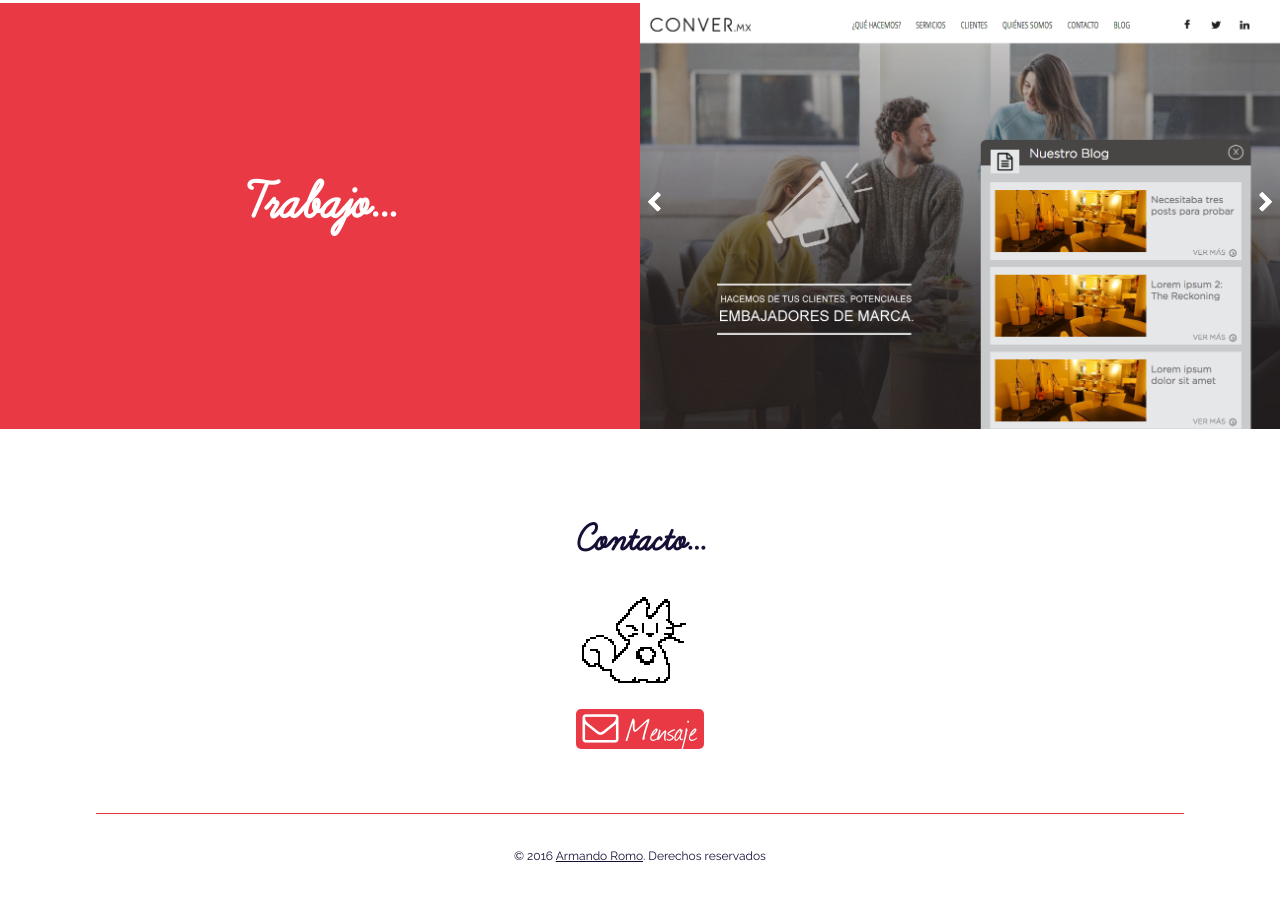
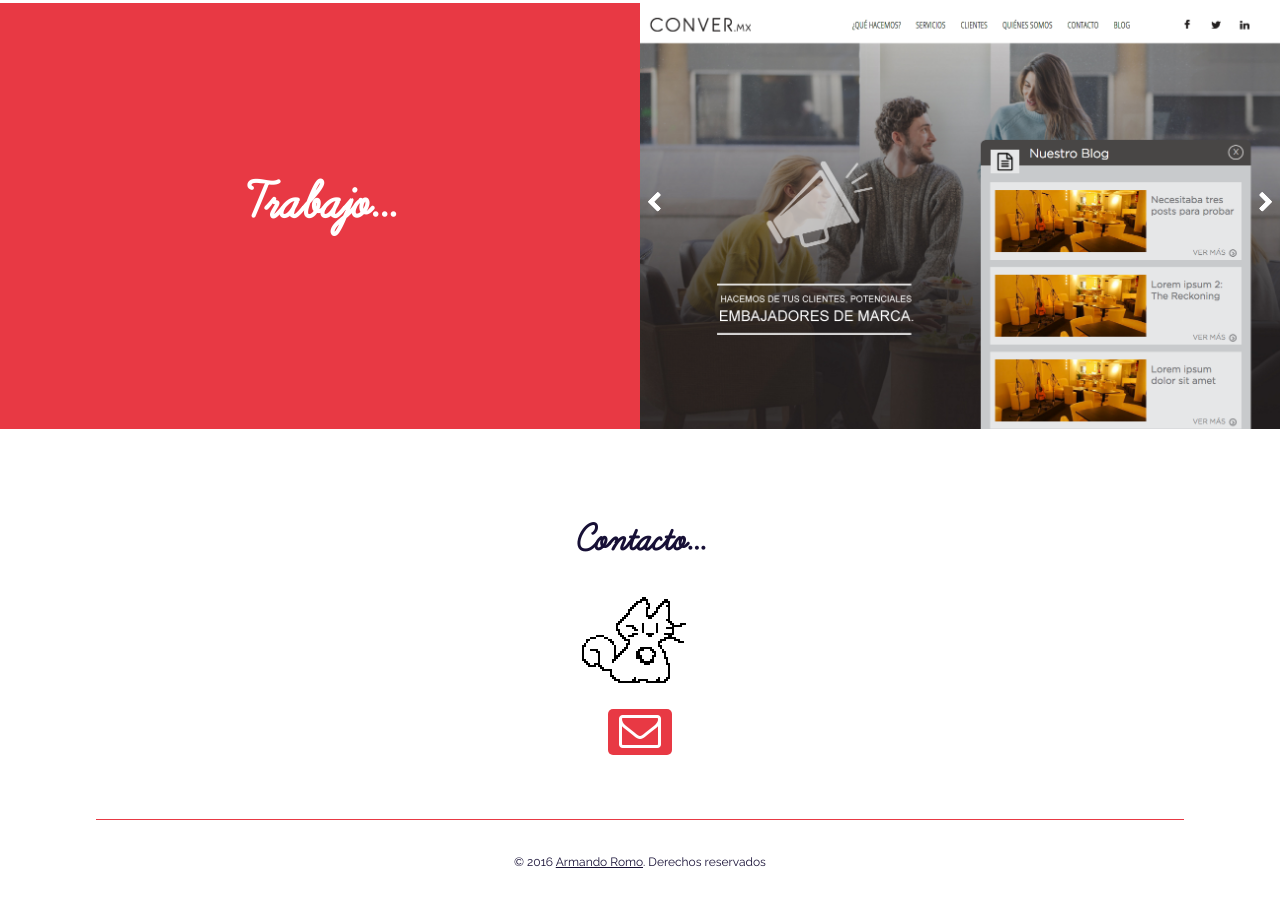
Before and after one commit to ArmansMagnanimus/book, a plain HTML site: page index.html in a window 1280 px wide. Shown: the part 1290-2197 px from the top of the page. Drawn offline with Linux system fonts and the light colour scheme.

Commit message:
Corrección Mensaje

```diff
--- a/css/style.css
+++ b/css/style.css
@@ -248,13 +248,13 @@ p {
 }
 .boton-correo {
 	display: block;
-	width: 10%;
-	height: 40px;
+	width: 5%;
+	height: 46px;
 	background-color: #e83944;
 	border-radius: 5px;
 	margin: 0 auto 5%;
 	font-family: 'Journal', Helvetica, sans-serif;
-	font-size: 36px;
+	font-size: 42px;
 	text-decoration: none;
 	color: #ffffff;
 	text-align: center;
--- a/index.html
+++ b/index.html
@@ -84,7 +84,6 @@
 			<img class="gatito-contacto" src="img/gatito.gif">
 			<a class="boton-correo" href="mailto:maildearmandoromo@gmail.com">
 				<i class="fa fa-envelope-o" aria-hidden="true"></i>
-				Mensaje
 			</a>
 		</div>
 	</content>
```
